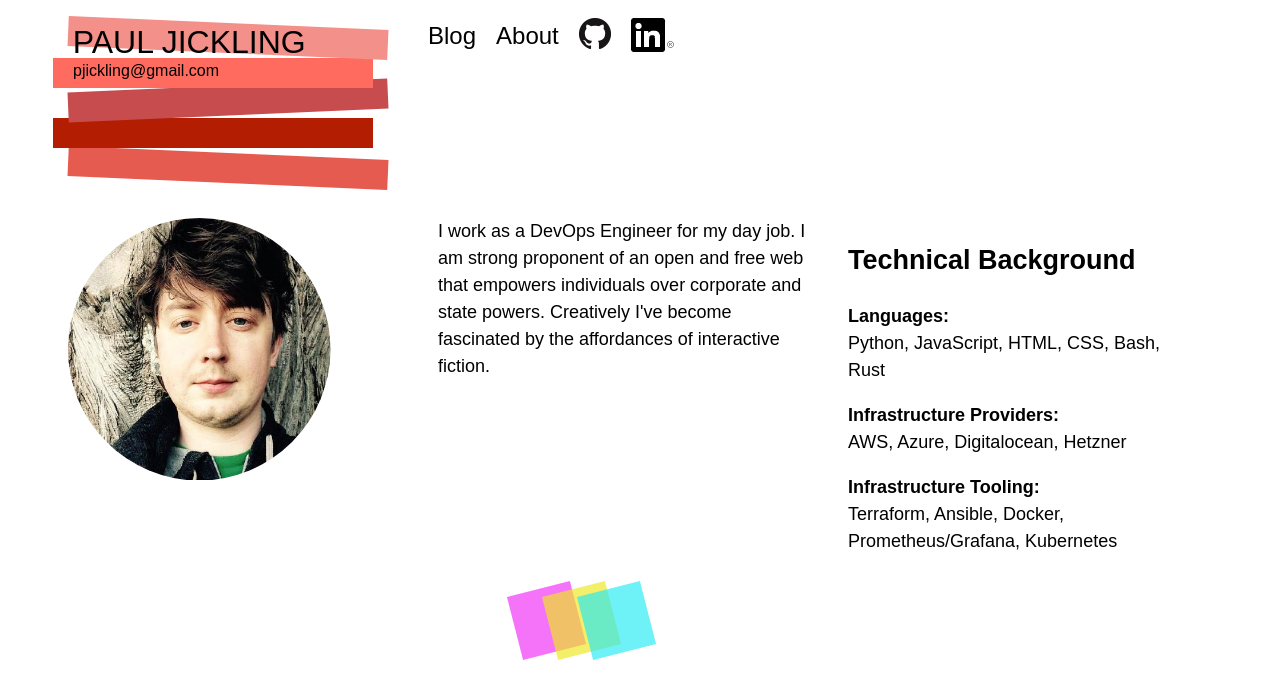
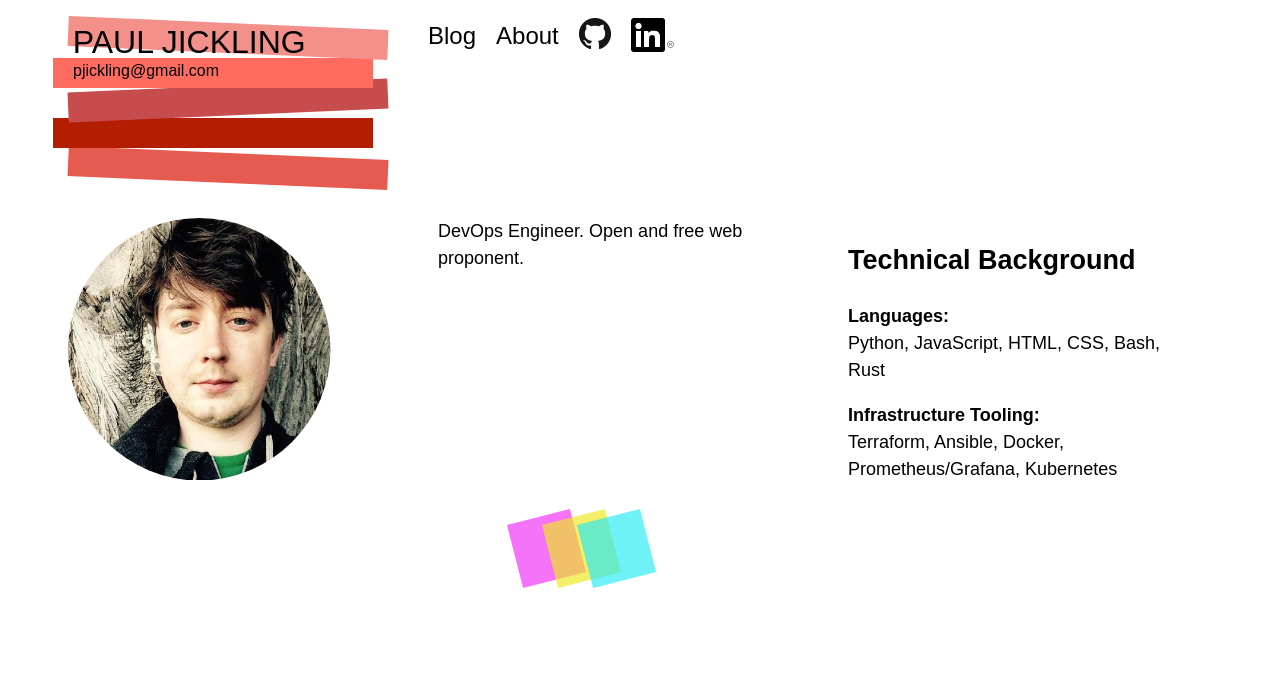
Before and after one commit to pauljickling/pauljickling.github.io, a Jekyll site: the page built from about.md, in a window 1280 px wide. Shown: the top 699 px of the page. Built offline with Jekyll 4.4.1, drawn with Linux system fonts in a browser that asks for light colours; some web fonts are replaced.

Commit message:
update about page
Signed-off-by: Paul Jickling <paul.jickling@ethereum.org>

```diff
--- a/about.md
+++ b/about.md
@@ -7,7 +7,7 @@ permalink: /about/
 
   <div id="about-pic"><img src="https://pauljickling.github.io/assets/img/profile.jpeg" alt="Profile picture" id="profile"></div>
 
-  <div id="about-text">I work as a DevOps Engineer for my day job. I am strong proponent of an open and free web that empowers individuals over corporate and state powers. Creatively I've become fascinated by the affordances of interactive fiction.</div>
+  <div id="about-text">DevOps Engineer. Open and free web proponent.</div>
 
   <div id="about-skills">
     <h2>Technical Background</h2>
@@ -16,10 +16,6 @@ permalink: /about/
       Python, JavaScript, HTML, CSS, Bash, Rust
     </p>
     <p>
-      <strong>Infrastructure Providers:</strong><br>
-      AWS, Azure, Digitalocean, Hetzner
-    </p>
-    <p>
       <strong>Infrastructure Tooling:</strong><br>
       Terraform, Ansible, Docker, Prometheus/Grafana, Kubernetes
     </p>
```
